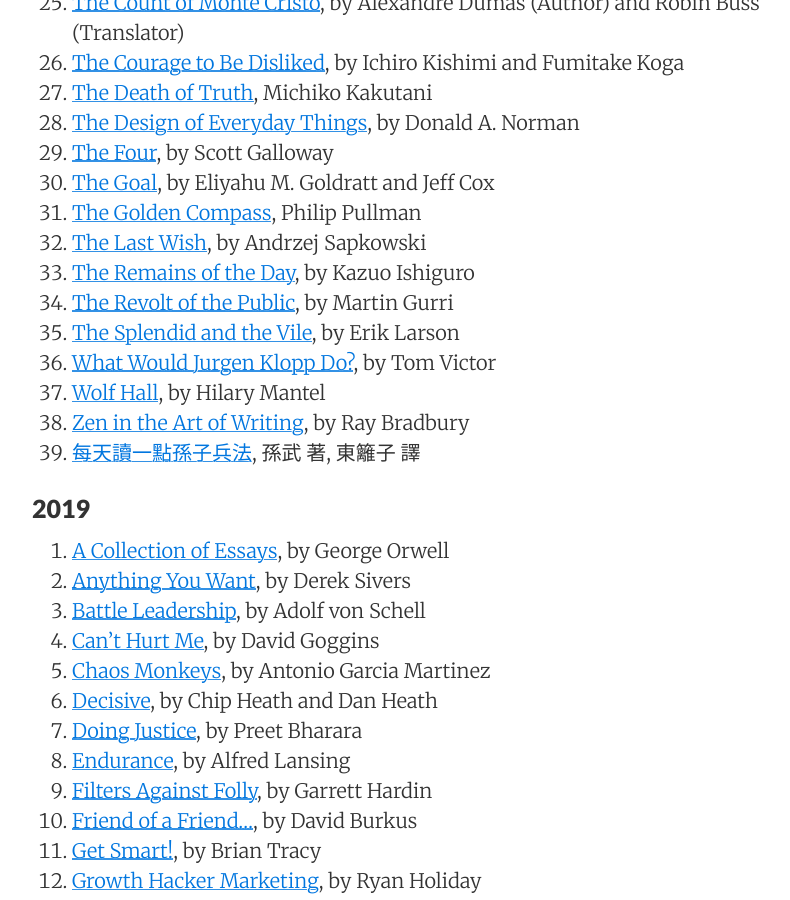
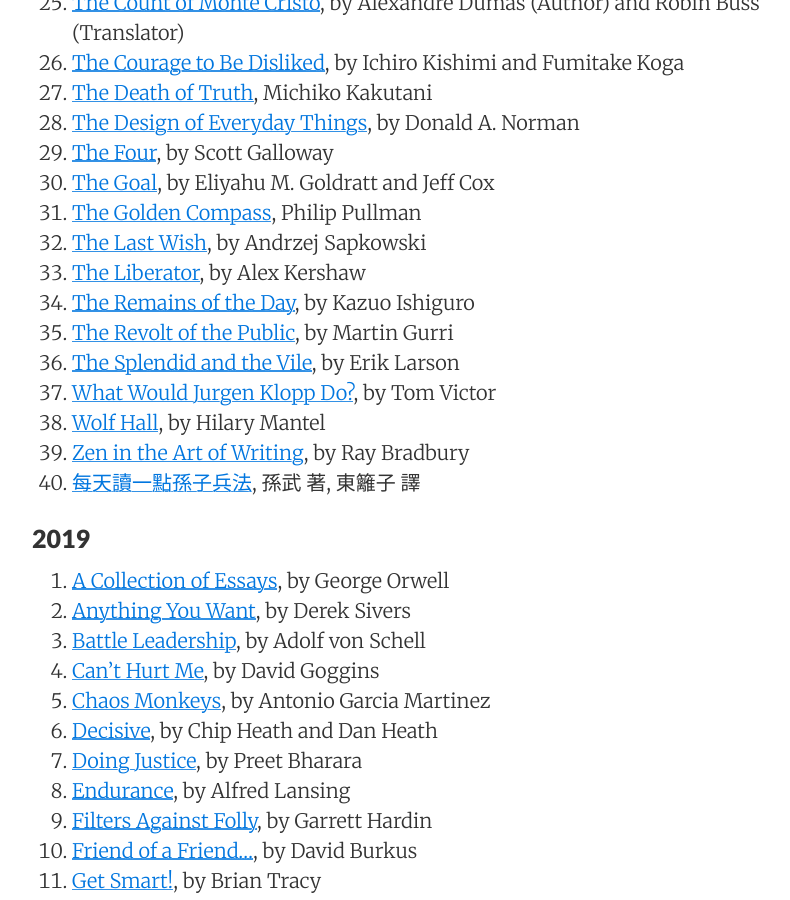
Before and after one commit to sewardlee337/sewardlee337.github.io, a Jekyll site: the page built from readinglist.md, in a window 1280 px wide and 900 px high, scrolled down 1340 px. Shown: the whole window, without its empty margins (188-978 px from the left). Built offline with Jekyll 4.4.1, drawn with Linux system fonts in a browser that asks for light colours; nearby versions of some CDN libraries.

Commit message:
Update reading list

```diff
--- a/readinglist.md
+++ b/readinglist.md
@@ -52,6 +52,7 @@ _"My alma mater was books, a good library... I could spend the rest of my life r
 1. [The Goal](https://amzn.to/2SDeWq7), by Eliyahu M. Goldratt and Jeff Cox
 1. [The Golden Compass](https://amzn.to/2wTKMqk), Philip Pullman
 1. [The Last Wish](https://amzn.to/2QBo39P), by Andrzej Sapkowski
+1. [The Liberator](https://amzn.to/2K534M7), by Alex Kershaw
 1. [The Remains of the Day](https://amzn.to/34vWaFB), by Kazuo Ishiguro
 1. [The Revolt of the Public](https://amzn.to/33PXPaz), by Martin Gurri
 1. [The Splendid and the Vile](https://amzn.to/3f1N9Zb), by Erik Larson
```
